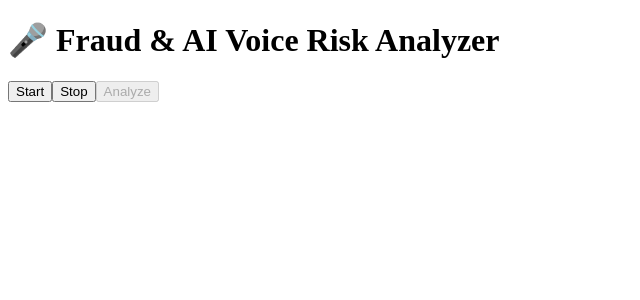
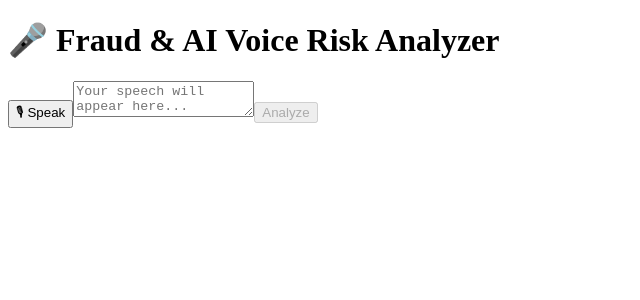
Before and after one commit to khedikarrrujula-bit/dummy, a Next.js app: page / in a window 1280 px wide. Shown: the top 300 px of the page, without its empty margins (0-640 px from the left). Built offline with nearby package versions, Linux system fonts and the light colour scheme.

Commit message:
Refactor speech recognition and analysis flow

```diff
--- a/app/page.js
+++ b/app/page.js
@@ -2,39 +2,43 @@
 import { useState } from "react";
 
 export default function Home() {
-  const [audioBlob, setAudioBlob] = useState(null);
+  const [transcript, setTranscript] = useState("");
   const [result, setResult] = useState(null);
+  const [listening, setListening] = useState(false);
 
-  let mediaRecorder;
-  let chunks = [];
+  const startListening = () => {
+    const SpeechRecognition =
+      window.SpeechRecognition || window.webkitSpeechRecognition;
 
-  const startRecording = async () => {
-    const stream = await navigator.mediaDevices.getUserMedia({ audio: true });
-    mediaRecorder = new MediaRecorder(stream);
-    mediaRecorder.start();
+    if (!SpeechRecognition) {
+      alert("Speech Recognition not supported in this browser");
+      return;
+    }
 
-    chunks = [];
-    mediaRecorder.ondataavailable = e => chunks.push(e.data);
+    const recognition = new SpeechRecognition();
+    recognition.lang = "en-US";
+    recognition.continuous = false;
+    recognition.interimResults = false;
 
-    mediaRecorder.onstop = () => {
-      const blob = new Blob(chunks, { type: "audio/webm" });
-      setAudioBlob(blob);
+    setListening(true);
+
+    recognition.start();
+
+    recognition.onresult = (event) => {
+      const text = event.results[0][0].transcript;
+      setTranscript(text);
+      setListening(false);
     };
 
-    window.recorder = mediaRecorder;
-  };
-
-  const stopRecording = () => {
-    window.recorder.stop();
+    recognition.onerror = () => setListening(false);
+    recognition.onend = () => setListening(false);
   };
 
   const analyze = async () => {
-    const formData = new FormData();
-    formData.append("audio", audioBlob);
-
     const res = await fetch("/api/analyze", {
       method: "POST",
-      body: formData
+      headers: { "Content-Type": "application/json" },
+      body: JSON.stringify({ text: transcript })
     });
 
     const data = await res.json();
@@ -45,19 +49,30 @@ export default function Home() {
     <main>
       <h1>🎤 Fraud & AI Voice Risk Analyzer</h1>
 
-      <button onClick={startRecording}>Start</button>
-      <button onClick={stopRecording}>Stop</button>
-      <button onClick={analyze} disabled={!audioBlob}>Analyze</button>
+      <button onClick={startListening}>
+        {listening ? "Listening..." : "🎙 Speak"}
+      </button>
+
+      <textarea
+        value={transcript}
+        onChange={(e) => setTranscript(e.target.value)}
+        placeholder="Your speech will appear here..."
+      />
+
+      <button onClick={analyze} disabled={!transcript}>
+        Analyze
+      </button>
 
       {result && (
         <div className="card">
-          <p><b>Transcript:</b> {result.transcript}</p>
           <p><b>Fraud Risk:</b> {result.fraudRisk}</p>
           <p><b>Fraud Score:</b> {result.fraudScore}%</p>
-          <p><b>AI Voice Probability:</b> {result.aiVoice}%</p>
+          <p><b>AI-Like Language:</b> {result.aiText}%</p>
 
           <ul>
-            {result.reasons.map((r, i) => <li key={i}>⚠️ {r}</li>)}
+            {result.reasons.map((r, i) => (
+              <li key={i}>⚠️ {r}</li>
+            ))}
           </ul>
         </div>
       )}
```
